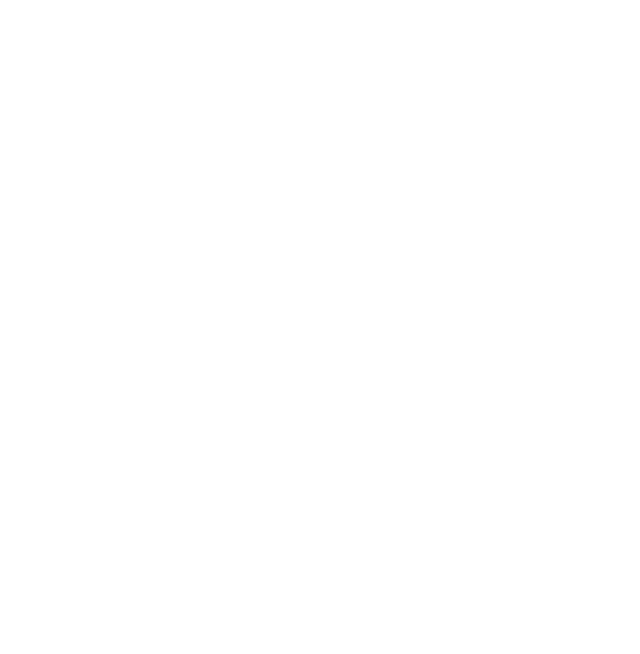
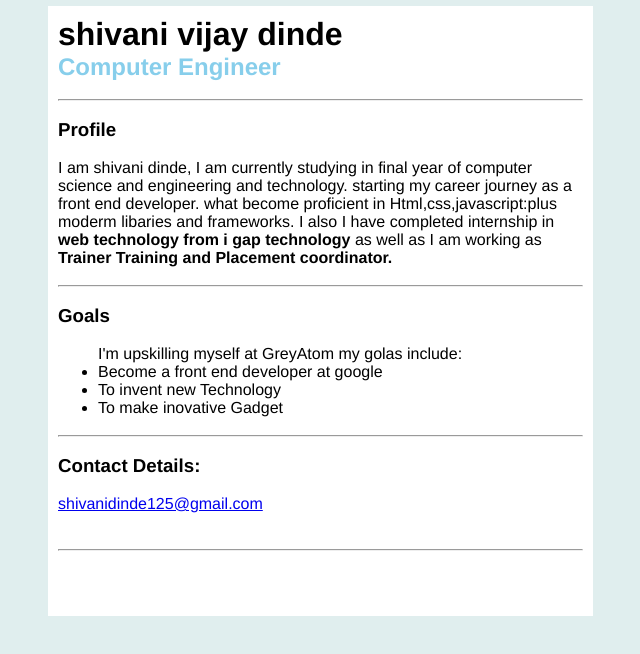
Before and after one commit to shivanidinde125/personal-portfolio-page, a plain HTML site: page index.html in a window 1280 px wide. Shown: the whole page, without its empty margins (297-937 px from the left). Drawn offline with Linux system fonts and the light colour scheme.

Commit message:
project uploaded

```diff
--- a/index.html
+++ b/index.html
@@ -1 +1,38 @@
-<!-- Add your HTML Code here -->
+<!DOCTYPE html>
+<html>
+<head>
+  <title>shivani dinde</title>
+  <link href="style.css" type="text/css" rel="stylesheet">
+
+</head>
+<body>
+<div class="profileBody">
+
+<h1>shivani vijay dinde</h1>
+<h2>Computer Engineer</h2>
+<br/>
+
+<hr/>
+<br/>
+<h3><strong>Profile</strong></h3><br/>
+<p>I am shivani dinde, I am currently studying in final year of computer science and engineering and technology. starting my career journey as a front end developer. what become proficient in Html,css,javascript:plus moderm libaries and frameworks.
+I also I have completed internship in <b>web technology from i gap technology</b> as well as I am working as <b>Trainer</b> <b>Training and Placement coordinator.</b>
+</p><br/>
+<hr/><br/>
+<h3><strong>Goals</strong></h3><br/>
+    <ul>
+     I'm upskilling myself at GreyAtom my golas include:
+
+	<li>Become a front end developer at google</li>
+        <li>To invent new Technology</li>
+        <li>To make inovative Gadget</li>
+
+    </ul>
+<br/><hr/><br/>
+<h3>Contact Details:</h3><br/>
+    <p> <a href="shivanidinde125@gmail.com">shivanidinde125@gmail.com</a></p>
+<br/><br/>
+<hr/>
+</div>
+</body>
+</html>
--- a/style.css
+++ b/style.css
@@ -1 +1,49 @@
-/* Add your CSS code here */
+* {
+    font-family: Helvetica, Arial, sans-serif;
+    max-width: 700px;
+    margin: auto;
+
+
+  }
+
+body {
+      min-width: 500px;
+      background-color: #e0eeee;
+  }
+
+.profileBody {
+    display: inline-block;
+    margin-top: 6px;
+    margin-left: 55px;
+    width: 75%;
+    height: 590px;
+    background-color: white;
+    padding: 10px;
+    background-origin: padding-box;
+    display:solid black 1px;
+}
+
+h1{
+    color:BLACK;
+
+}
+
+h2{
+    color:SKYBLUE;
+h3{
+    color:black;
+}
+
+p{
+    font-family: 'Segoe UI', Tahoma, Geneva, Verdana, sans-serif;
+    color: black;
+}
+
+ul{
+    color:black;
+}
+
+hr{
+
+    border-top: solid black 1px;
+}
```
